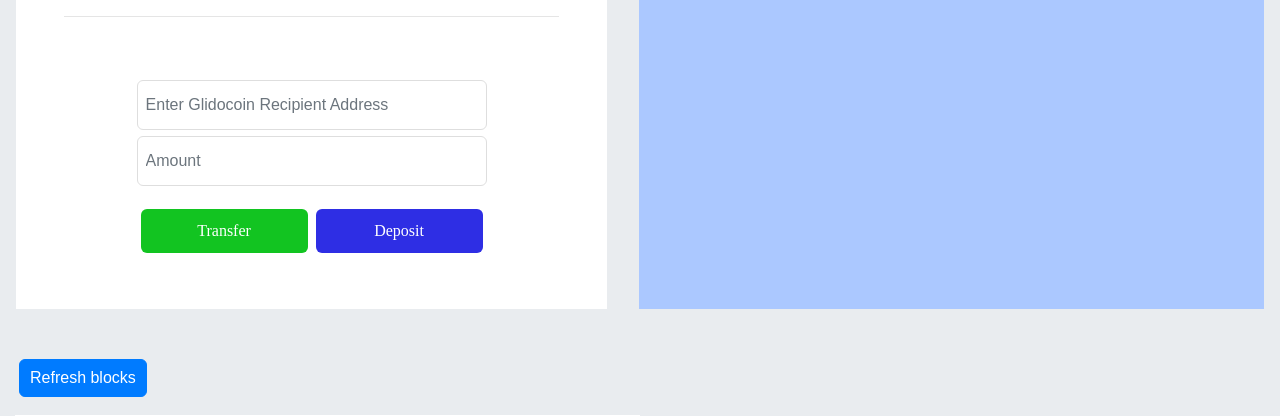
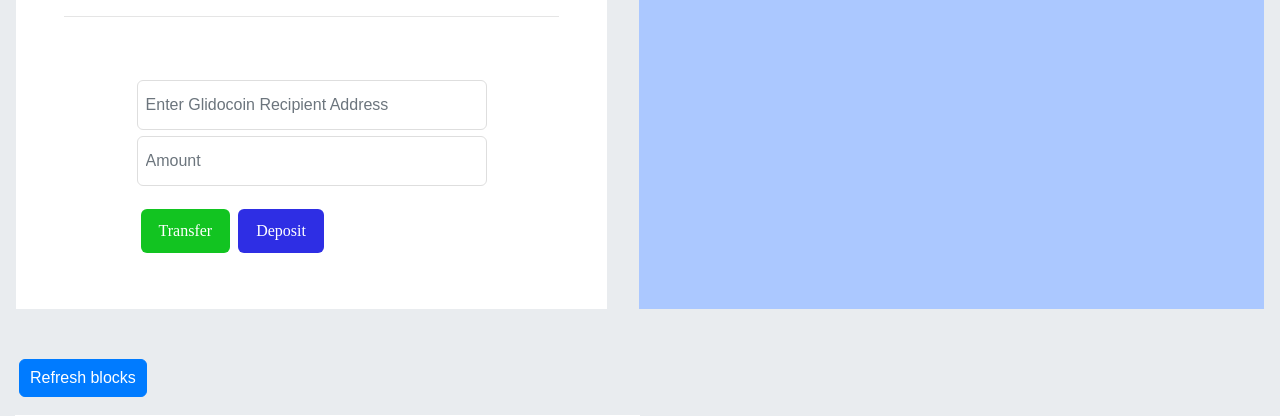
Before and after one commit to abelakponine/Glidocoin, a Django app: template Glidocoin/templates/index.html in a window 1280 px wide. Shown: the part 322-738 px from the top of the page. Run offline with Django 3.2, Linux system fonts and the light colour scheme; the template is opened without the code that fills it, so the values that code supplies are empty; some libraries are stand-ins or nearby versions.

Commit message:
Glidocoin Update

```diff
--- a/Glidocoin/templates/index.html
+++ b/Glidocoin/templates/index.html
@@ -42,9 +42,9 @@
                             <form class="form d-flex flex-column" style="min-width:100%;">
                                 <input class="form-control py-4" placeholder="Enter Glidocoin Recipient Address">
                                 <input class="form-control py-4" type="number" placeholder="Amount">
-                                <span class="display-flex mt-3 margin-auto" style="width:350px;">
-                                    <button class="btn no-border color-white" style="background:rgb(18, 196, 33);padding:10px 8px !important;margin:4px;">Transfer</button>
-                                    <button class="btn no-border color-white" style="background:rgb(46, 46, 228);padding:10px 8px !important;margin:4px;">Deposit</button>
+                                <span class="display-flex mt-3 flex-wrap margin-auto" style="width:350px;">
+                                    <button class="btn no-border color-white" style="background:rgb(18, 196, 33);width:max-content;padding:10px 18px !important;margin:4px;">Transfer</button>
+                                    <button class="btn no-border color-white" style="background:rgb(46, 46, 228);width:max-content;padding:10px 18px !important;margin:4px;">Deposit</button>
                                 </span>
                             </form>
                         </div>
```
